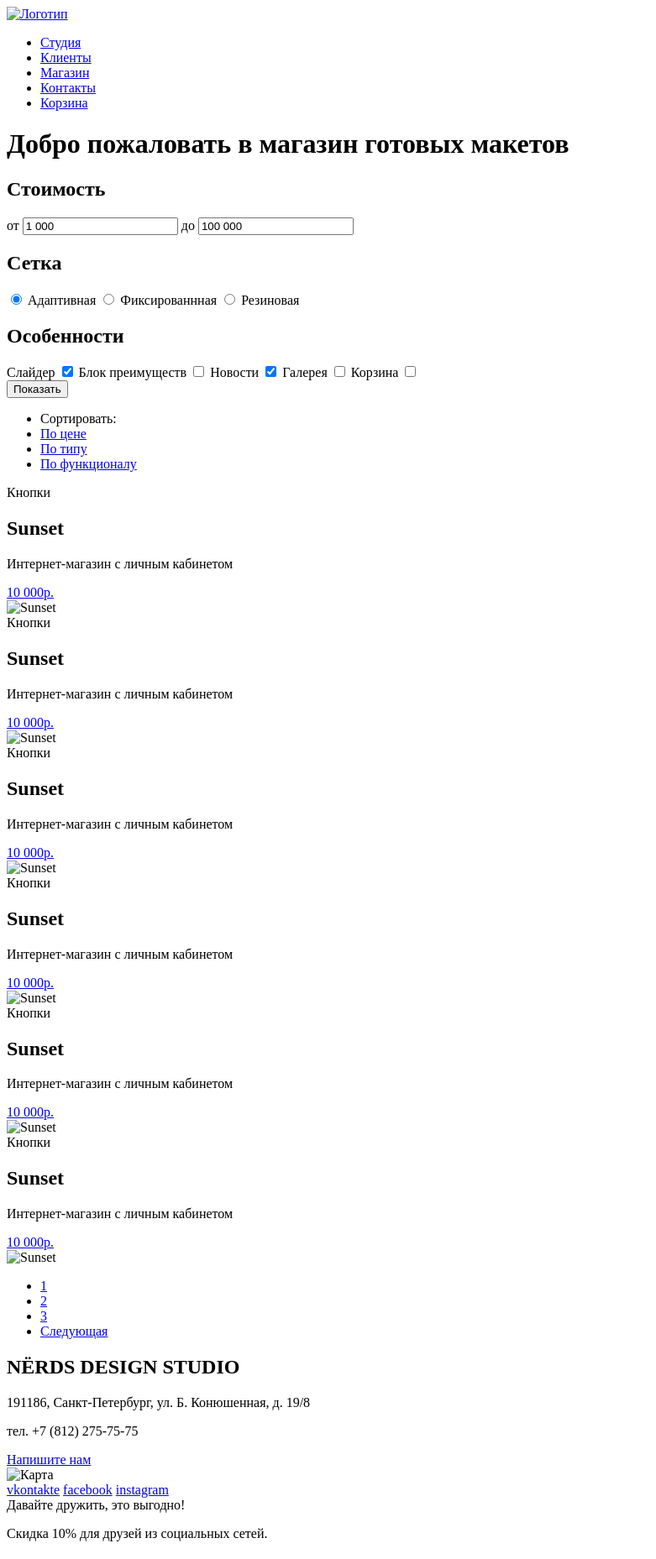
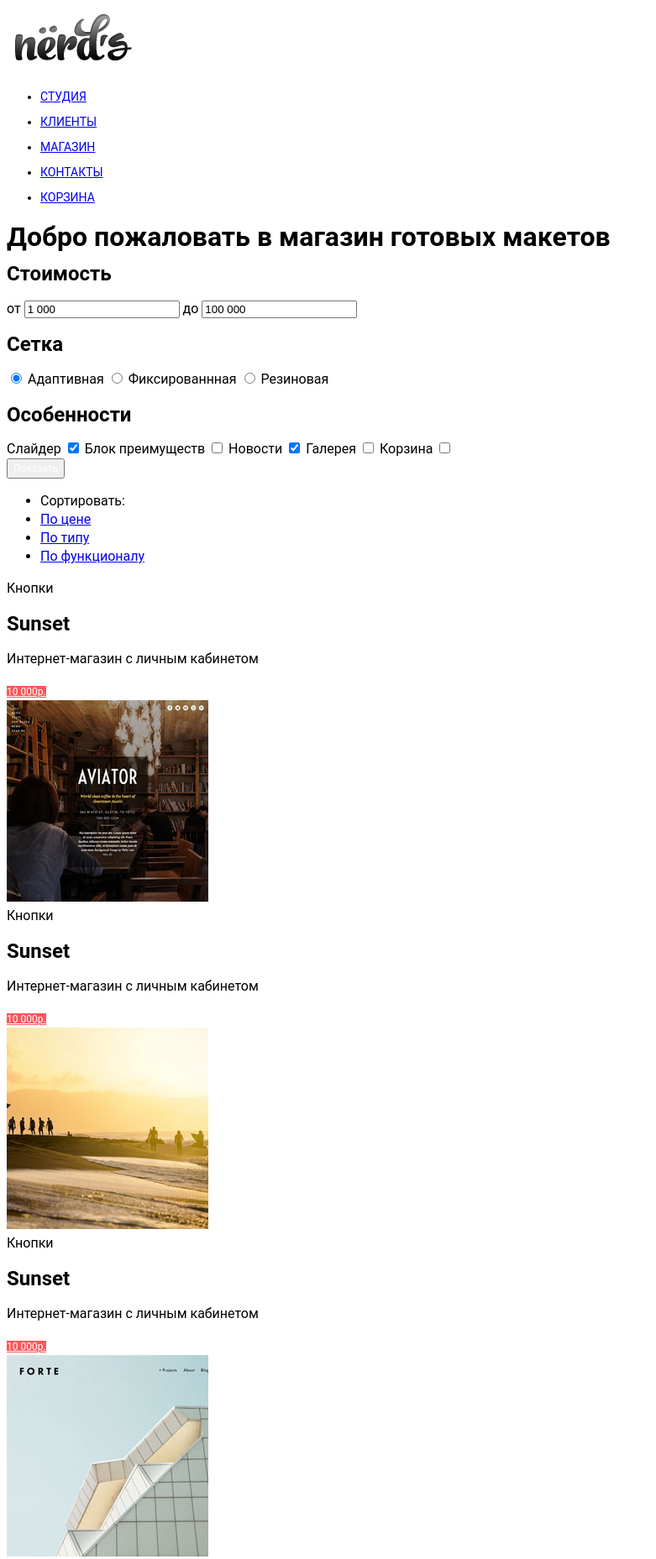
Before and after one commit to foto-strom/60582-nerds, a plain HTML site: page shop.html in a window 1280 px wide. Shown: the top 1857 px of the page at 84% size, without its empty margins (0-781 px from the left). Drawn offline with Linux system fonts and the light colour scheme.

Commit message:
можешь проверять

```diff
--- a/shop.html
+++ b/shop.html
@@ -2,6 +2,7 @@
 <html lang="ru">
   <head>
     <title>Дизайн студия Nerds</title>
+    <link href="css/style.css" rel="stylesheet">
     <meta charset="utf-8">
     <meta http-equiv="X-UA-Compatible" content="IE=edge">
   </head>
@@ -10,7 +11,7 @@
       <div class="container">
         <div class="logo">
           <a href="#">
-            <img src="#" alt="Логотип">
+            <img src="img/logo.png"  width="154" height="70" alt="Логотип">
           </a>
         </div>
         <nav class="navigation-top">
@@ -105,7 +106,7 @@
             <p>Интернет-магазин с личным кабинетом</p>
             <a class="btn red" href="#">10 000р.</a>
           </div>
-          <img src="#" alt="Sunset">
+          <img src="img/aviator.jpg" width="240" height="240" alt="Sunset">
         </div>
         <div class="product">
           <div class="points">Кнопки</div>
@@ -114,7 +115,7 @@
             <p>Интернет-магазин с личным кабинетом</p>
             <a class="btn red" href="#">10 000р.</a>
           </div>
-          <img src="#" alt="Sunset">
+          <img src="img/beach.jpg" width="240" height="240" alt="Sunset">
         </div>
         <div class="product">
           <div class="points">Кнопки</div>
@@ -123,7 +124,7 @@
             <p>Интернет-магазин с личным кабинетом</p>
             <a class="btn red" href="#">10 000р.</a>
           </div>
-          <img src="#" alt="Sunset">
+          <img src="img/forte.jpg" width="240" height="240" alt="Sunset">
         </div>
         <div class="product">
           <div class="points">Кнопки</div>
@@ -132,7 +133,7 @@
             <p>Интернет-магазин с личным кабинетом</p>
             <a class="btn red" href="#">10 000р.</a>
           </div>
-          <img src="#" alt="Sunset">
+          <img src="img/marquel.jpg" width="240" height="240" alt="Sunset">
         </div>
         <div class="product">
           <div class="points">Кнопки</div>
@@ -141,7 +142,7 @@
             <p>Интернет-магазин с личным кабинетом</p>
             <a class="btn red" href="#">10 000р.</a>
           </div>
-          <img src="#" alt="Sunset">
+          <img src="img/avenue.jpg" width="240" height="240" alt="Sunset">
         </div>
         <div class="product">
           <div class="points">Кнопки</div>
@@ -150,7 +151,7 @@
             <p>Интернет-магазин с личным кабинетом</p>
             <a class="btn red" href="#">10 000р.</a>
           </div>
-          <img src="#" alt="Sunset">
+          <img src="img/dovetail.jpg" width="240" height="240" alt="Sunset">
         </div>
         <ul class="pages-navigation">
           <li class="active">
@@ -176,7 +177,7 @@
           <p>тел. +7 (812) 275-75-75</p>
           <a class="btn red btn-write" href="#">Напишите нам</a>
         </div>
-        <img class="yandex-maps" src="#" alt="Карта">
+        <img class="yandex-maps" width="1200" height="416" src="img/map.png" alt="Карта">
       </div>
       <div class="container citemap">
         <div class="footer-social">
```
Also changed, not shown: index.html (+10 -9 lines), img/map.png (added), img/sinse.png (added).
